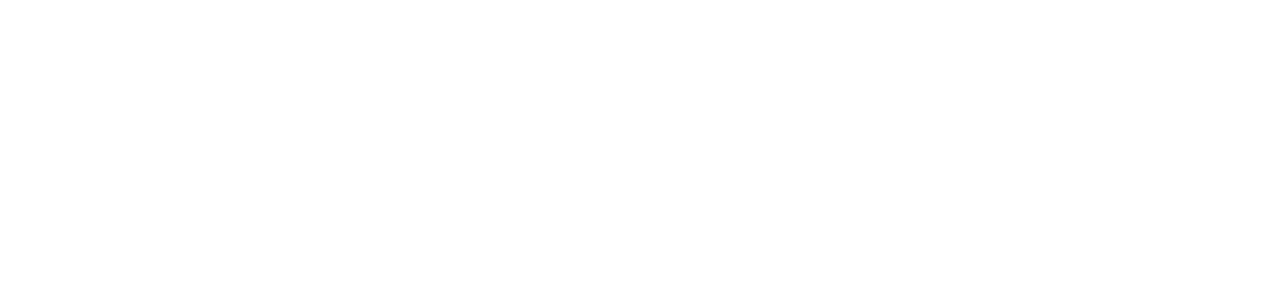
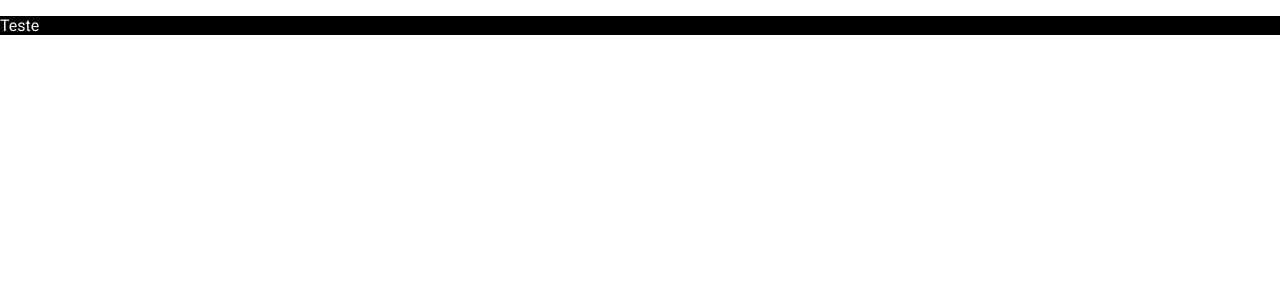
Before and after one commit to LeonardoDuarteCoelho/portu-go-website, a React (Create React App) app: page / in a window 1280 px wide. Shown: the top 300 px of the page. Built offline with nearby package versions, Linux system fonts and the light colour scheme.

Commit message:
Testando os commits (push e pull)

```diff
--- a/src/App.js
+++ b/src/App.js
@@ -3,6 +3,7 @@
 function App() {
   return (
     <div className="app">
+      <p>Teste</p>
     </div>
   );
 }
--- a/src/App.scss
+++ b/src/App.scss
@@ -1,4 +1,14 @@
 @use './abstract/root';
+@use './abstract/variables';
+
+.app {
+  background-color: variables.$black;
+  height: 100%;
+  width: 100%;
+  p {
+    color: variables.$white;
+  }
+}
 
 // To rotate the logo:
 /* @media (prefers-reduced-motion: no-preference) {
```
